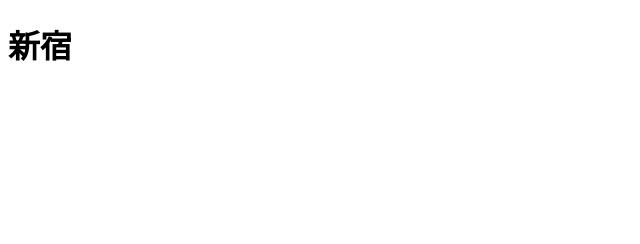
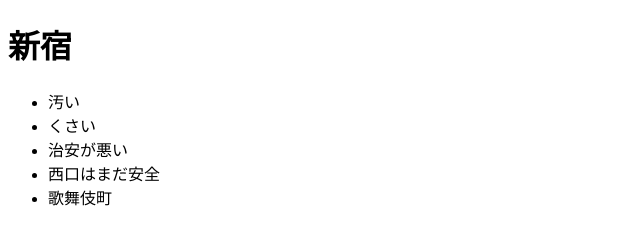
Before and after one commit to TakenobuSeo/team_D, a plain HTML site: page index.html in a window 1280 px wide. Shown: the whole page, without its empty margins (0-640 px from the left). Drawn offline with Linux system fonts and the light colour scheme.

Commit message:
新宿で連想されるものを追加

```diff
--- a/index.html
+++ b/index.html
@@ -8,5 +8,12 @@
 </head>
 <body>
     <h1>新宿</h1>
+    <ul>
+        <li>汚い</li>
+        <li>くさい</li>
+        <li>治安が悪い</li>
+        <li>西口はまだ安全</li>
+        <li>歌舞伎町</li>
+    </ul>
 </body>
 </html>
```
